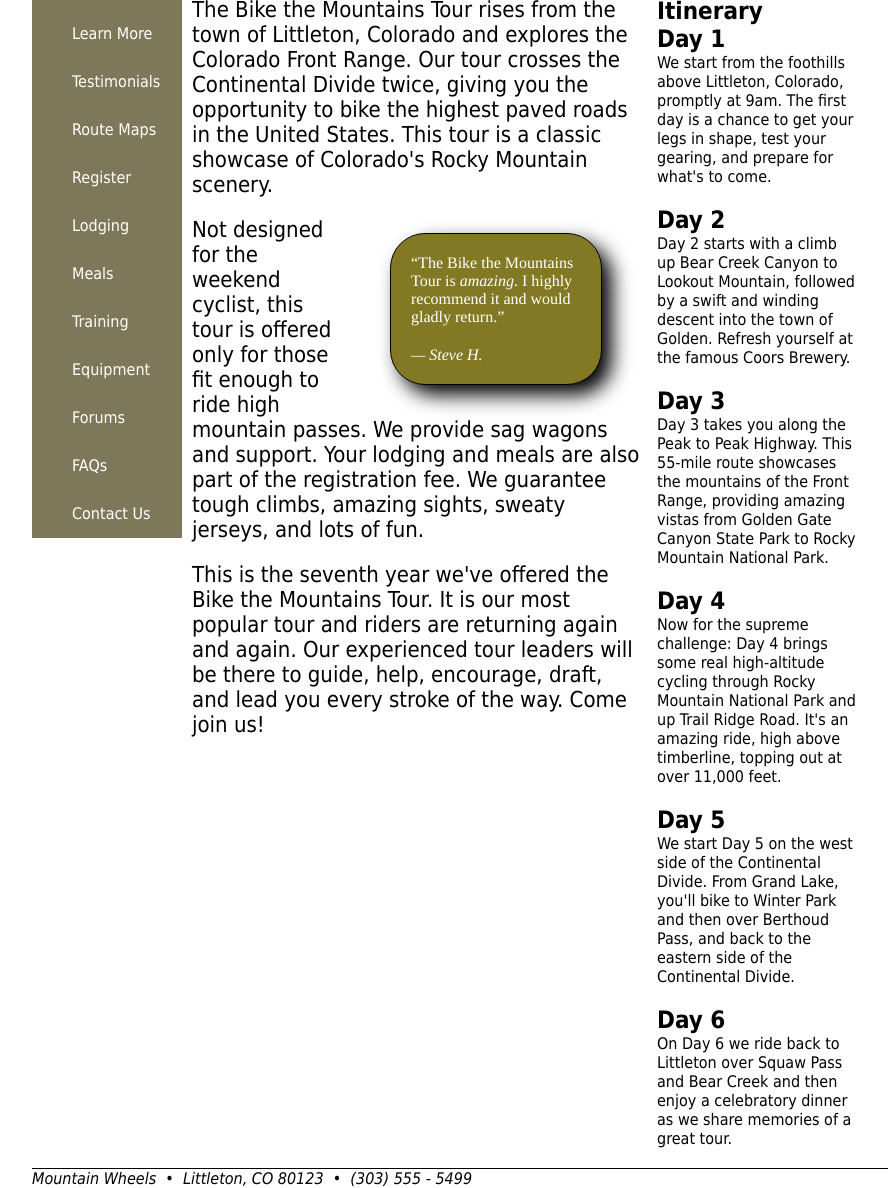
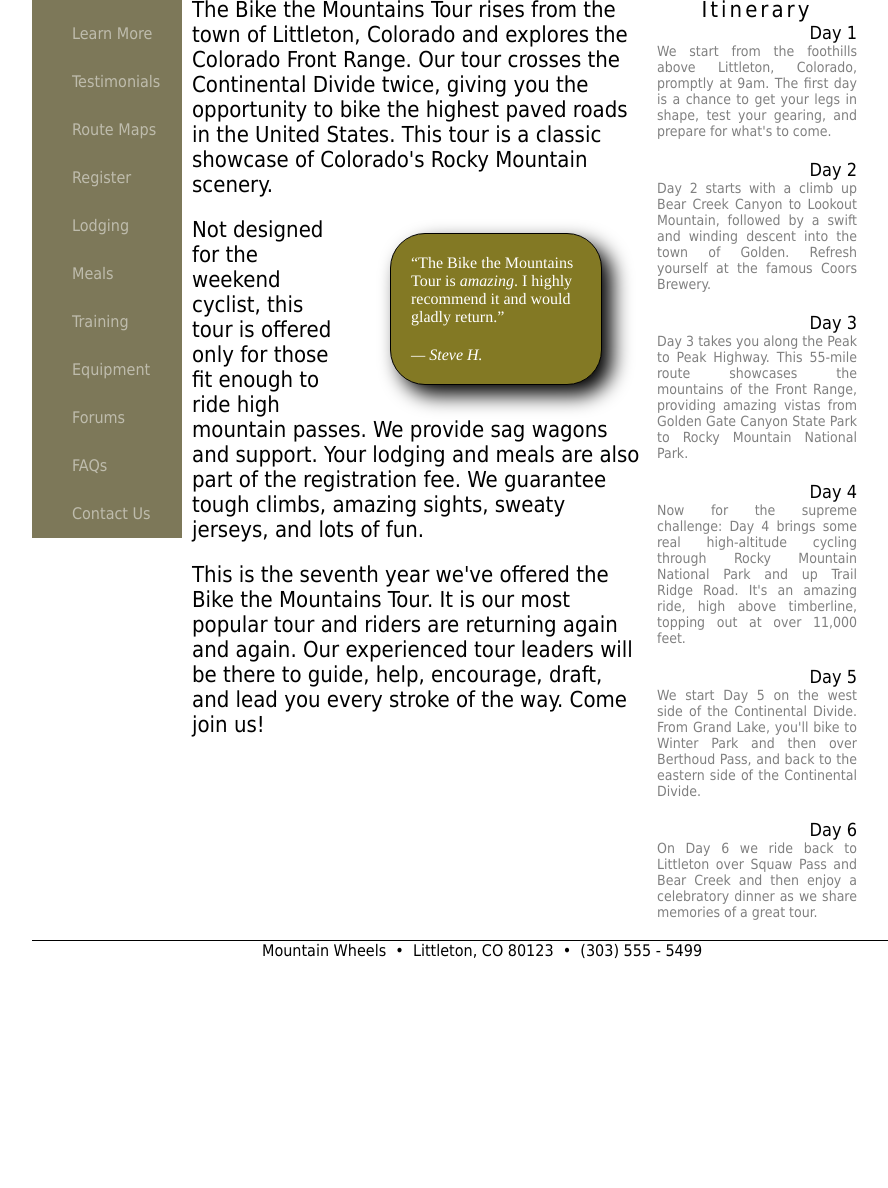
Before and after one commit to JamesOluteBailey/Project-3_1.0, a plain HTML site: page index.html in a window 1280 px wide. Shown: the part 159-1347 px from the top of the page, without its empty margins (158-1046 px from the left). After the commit the page ends 1119 px from the top, so only its background shows below. Drawn offline with Linux system fonts and the light colour scheme.

Commit message:
Day2
More CSS added

```diff
--- a/mw_styles.css
+++ b/mw_styles.css
@@ -33,6 +33,8 @@ nav ul{
 
 nav ul li a{
   color: white;
+  color: rgba(131, 121, 36,);
+  opacity: 0.5;
   text-decoration: none;
   font-style: normal;
 }
@@ -41,7 +43,7 @@ nav ul li:hover{
   background-color: rgb(131, 121, 36);
 }
 nav ul li a:hover{
-  color: yellow;
+  color: white;
   color: rgba(255, 234, 156, 1);
 }
 
@@ -58,6 +60,39 @@ blockquote{
   color: white;
   font-size: 16px;
   font-family: "Comic sans",Times,cursive;
+}
+q:before { content: open-quote; }
+q:after  { content: close-quote; }
 
-  q { quotes: '“' '”'}
+#rightsection h1{
+  font-size: 22px;
+  text-decoration: none;
+  letter-spacing: 3px;
+  font-kerning: 3px;
+  text-align: center;
+  font-style: normal;
+  font-weight: normal;
+
 }
+
+#rightsection h2{
+  font-size: 18px;
+  text-align: right;
+  text-decoration: none;
+  font-style: normal;
+  font-weight: normal;
+
+}
+
+#rightsection p{
+  color: gray;
+  font-size: 14px;
+  text-align: justify;
+}
+
+footer address{
+  font-size: 16px;
+  text-decoration: none;
+  text-align: center;
+  font-style: normal;
+}
```
